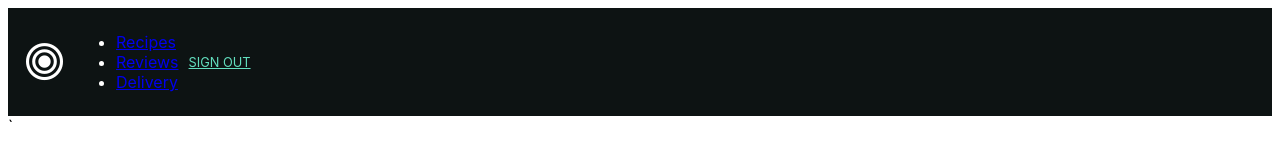
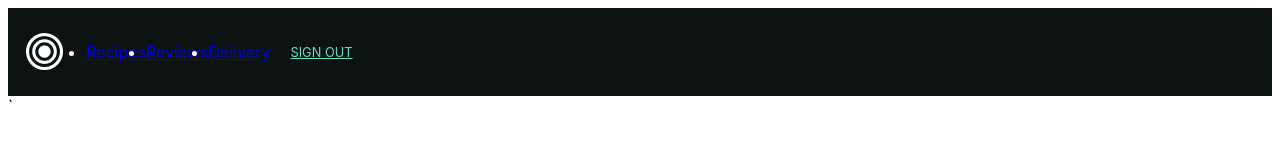
Before and after one commit to rafaelmvargas/midterm, a website: page index.html in a window 1280 px wide. Drawn offline with Linux system fonts and the light colour scheme.

Commit message:
added flexbox to header.ul and padding

```diff
--- a/index.html
+++ b/index.html
@@ -11,6 +11,11 @@
     <link rel="stylesheet" href="css/nav.css" />
     <style>
       /* styles - use a linked external style sheet */
+      header ul {
+        display: flex;
+        flex-flow: row wrap;
+        padding: 10px;
+      }
     </style>
   </head>
 
```
